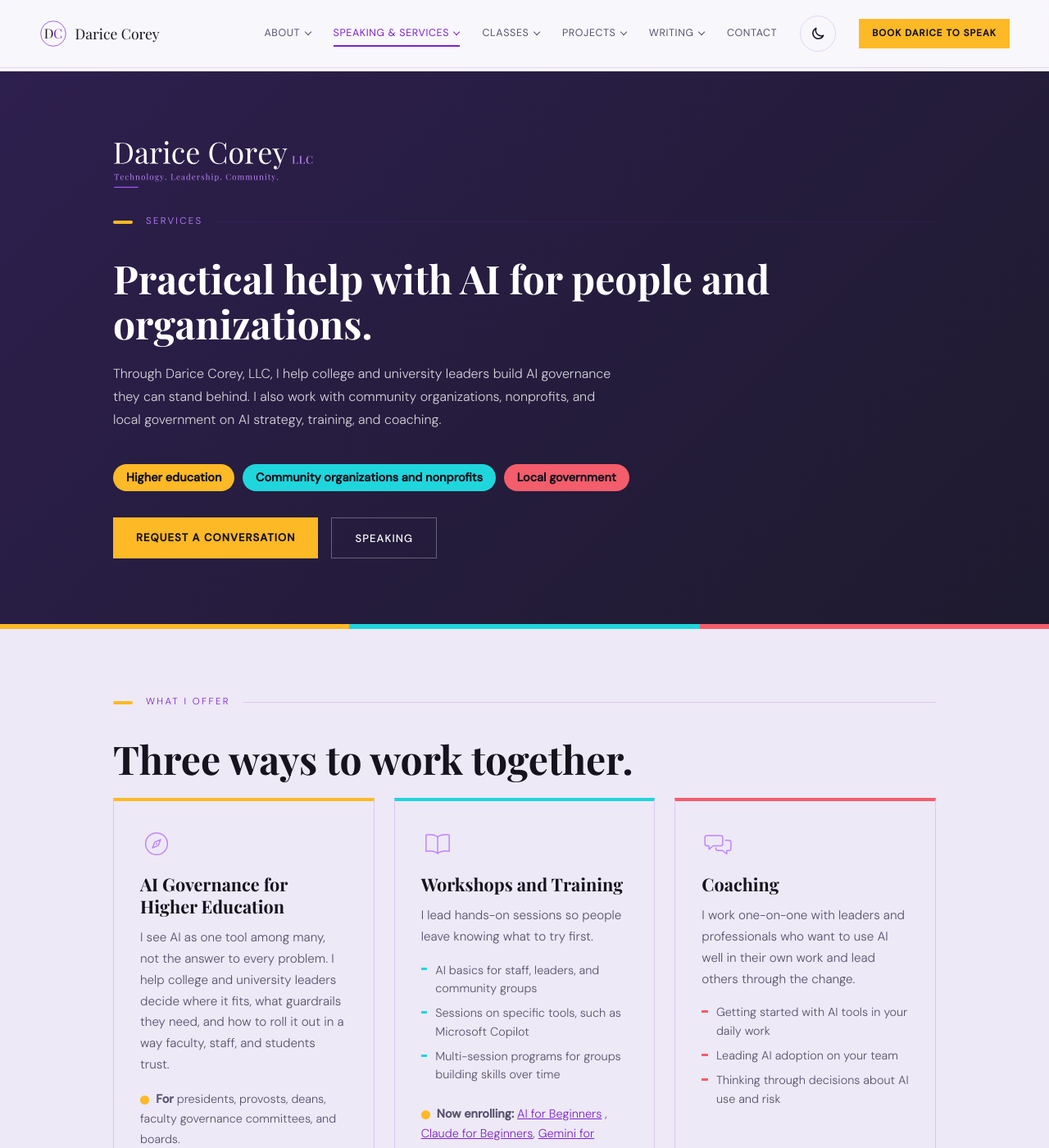
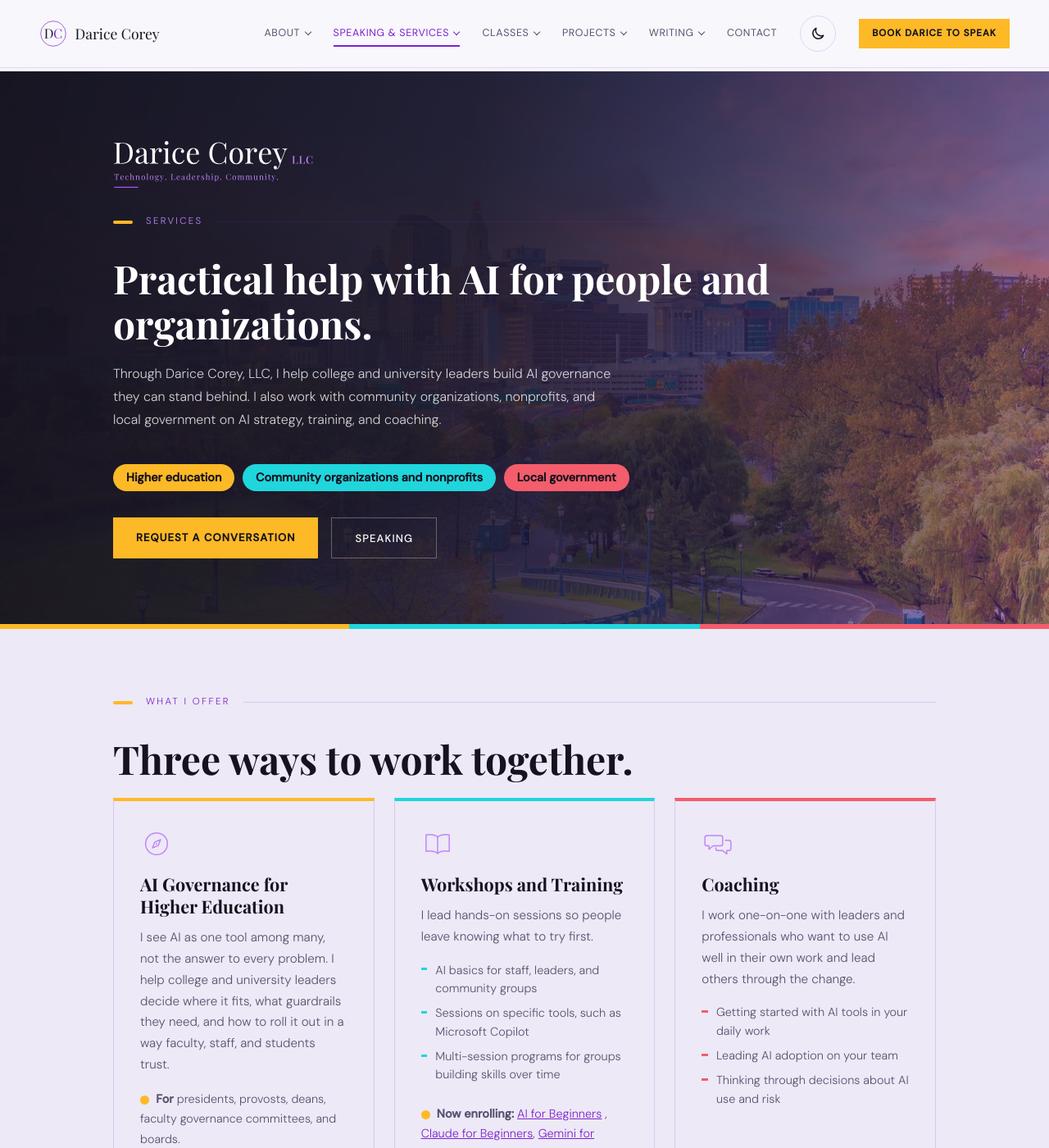
Before and after one commit to dcoreyrasm/dcoreyrasm.github.io, a Jekyll site: the page built from services.html, in a window 1280 px wide and 1400 px high. Shown: the whole window at 82% size. Built offline with Jekyll 4.4.1, drawn with Linux system fonts in a browser that asks for light colours; some web fonts are replaced.

Commit message:
Brand photography: Hartford dusk on Services hero, violet orchid on Speaking hero, tagline on homepage
Co-Authored-By: Claude Opus 5.5 <noreply@anthropic.com>
Claude-Session: https://claude.ai/code/session_012t3srxd33nPHFDgSqjFKUQ

```diff
--- a/index.html
+++ b/index.html
@@ -96,6 +96,7 @@
             <img class="llc-band-logo brand-on-dark" src="/brand/logo-horizontal-dark.svg" alt="Darice Corey, LLC" width="300" height="80" />
             <img class="llc-band-logo brand-on-light" src="/brand/logo-horizontal-light.svg" alt="Darice Corey, LLC" width="300" height="80" />
             <h2 class="section-heading" id="llc-heading">Technology for people, progress for communities.</h2>
+            <p class="brand-tagline">A more inclusive, connected tomorrow.</p>
           </div>
           <a href="/contact.html?reason=speaking#contact-form" class="btn-primary">Book Darice to Speak</a>
         </div>
--- a/services.html
+++ b/services.html
@@ -36,7 +36,7 @@
 
   <main id="main-content">
 
-    <div class="speaking-hero">
+    <div class="speaking-hero hero-skyline">
       <div class="container">
         <img class="llc-logo" src="/brand/logo-horizontal-dark.svg" alt="Darice Corey, LLC" width="260" height="68" />
         <p class="section-label" style="color:var(--coral);">Services</p>
--- a/speaking.html
+++ b/speaking.html
@@ -36,7 +36,7 @@
 
   <main id="main-content">
 
-    <div class="speaking-hero">
+    <div class="speaking-hero hero-orchid">
       <div class="container">
         <img class="llc-logo" src="/brand/logo-horizontal-dark.svg" alt="Darice Corey, LLC" width="260" height="68" />
         <p class="section-label" style="color:var(--coral);">Speaking &amp; Media</p>
--- a/styles.css
+++ b/styles.css
@@ -880,3 +880,20 @@ main > section:nth-of-type(3n) .section-label:not(.pop-label)::before { backgrou
 .starter-steps .step-num.teal { background:var(--pop-teal); }
 .starter-steps .step-num.rose { background:var(--pop-rose); }
 .starter-review .leave-with { color:var(--coral); }
+
+/* Brand photography (Brand Board v2, Nov 2026). Hero bands stay dark in both themes. */
+.speaking-hero.hero-skyline { background:
+  linear-gradient(100deg, rgba(22,19,31,.97) 0%, rgba(30,26,46,.9) 42%, rgba(45,31,78,.62) 72%, rgba(168,85,247,.28) 100%),
+  url('/images/brand/hartford-dusk-1920.jpg') center 40%/cover no-repeat; }
+.speaking-hero.hero-orchid { background:
+  linear-gradient(95deg, rgba(22,19,31,.98) 0%, rgba(22,19,31,.9) 45%, rgba(22,19,31,.35) 75%, rgba(22,19,31,.1) 100%),
+  url('/images/brand/orchid-violet-1600.jpg') right -2rem center/auto 125% no-repeat, #0f0d16; }
+@media (max-width:700px) {
+  .speaking-hero.hero-skyline { background:
+    linear-gradient(180deg, rgba(22,19,31,.9) 0%, rgba(22,19,31,.95) 100%),
+    url('/images/brand/hartford-dusk-1200.jpg') center/cover no-repeat; }
+  .speaking-hero.hero-orchid { background:
+    linear-gradient(180deg, rgba(22,19,31,.88) 0%, rgba(22,19,31,.96) 100%),
+    url('/images/brand/orchid-violet-900.jpg') center/cover no-repeat, #0f0d16; }
+}
+.brand-tagline { font-family:var(--serif); font-style:italic; color:var(--coral); font-size:1.15rem; margin:.5rem 0 0; }
```
Also changed, not shown: images/brand/hartford-dusk-1200.jpg (added), images/brand/hartford-dusk-1920.jpg (added), images/brand/orchid-violet-1600.jpg (added), images/brand/orchid-violet-900.jpg (added).
